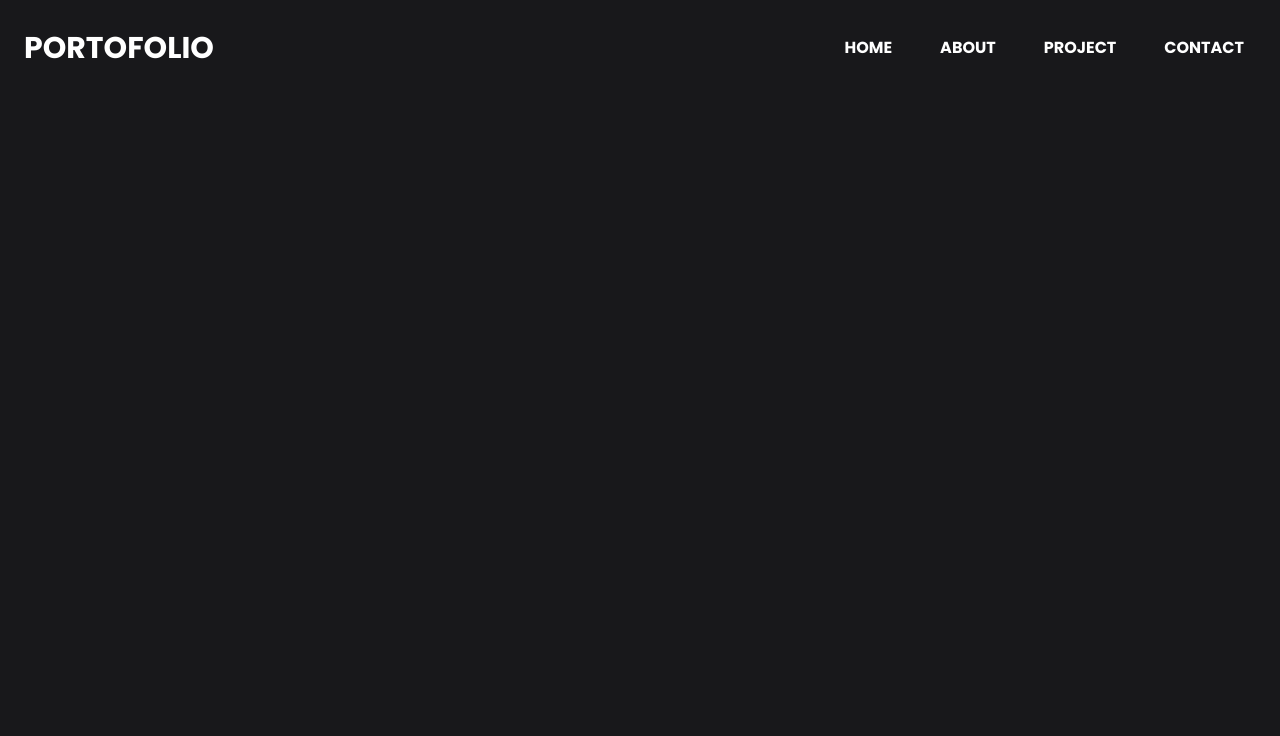
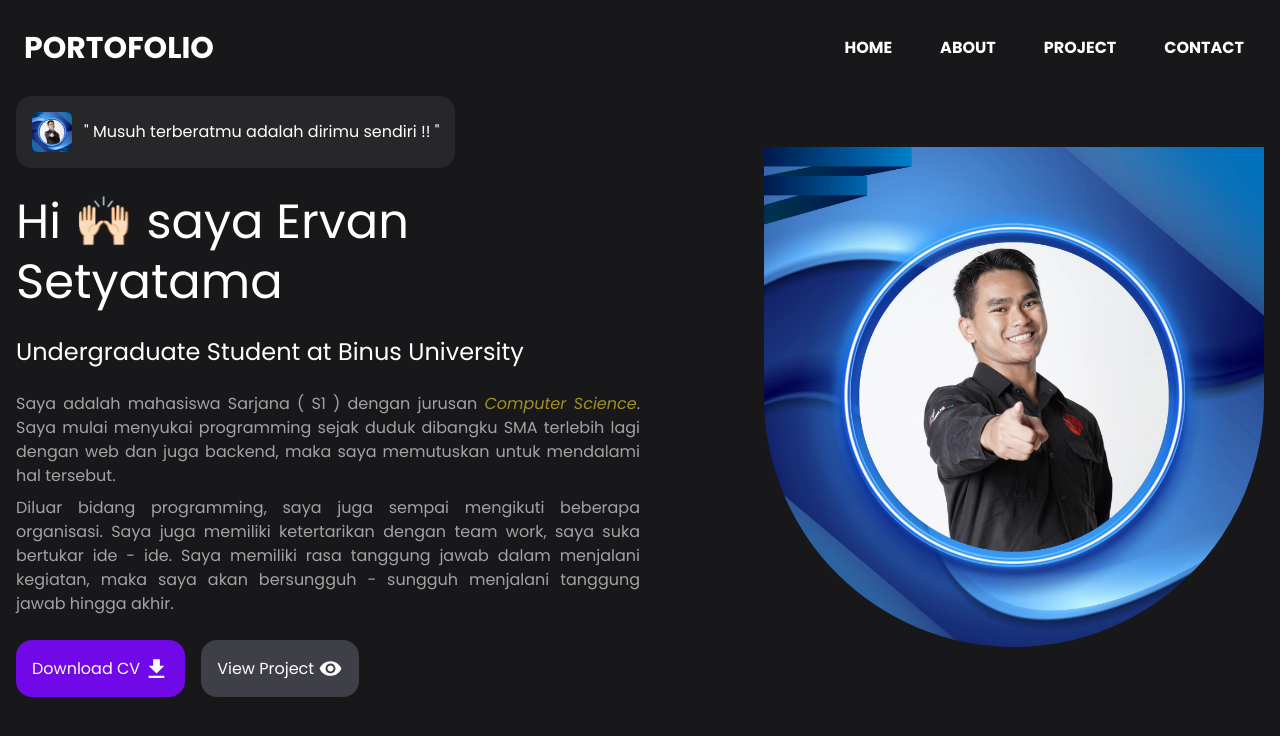
Before and after one commit to Erpan11400/PORTOFOLIO-V1, a React (Vite) app in the folder portofolio/: page / in a window 1280 px wide. Shown: the top 736 px of the page. Built offline with nearby package versions, Linux system fonts and the light colour scheme.

Commit message:
Create Hero Session

```diff
--- a/portofolio/src/App.tsx
+++ b/portofolio/src/App.tsx
@@ -1,7 +1,37 @@
+import { Image } from "./data/data"
+import { IoMdDownload, IoMdEye } from "react-icons/io";
+
 function App() {
   return (
     <>
-
+      {/* Home Session or Hero Session */}
+      <div id="#Hero" className="Hero grid grid-cols-1 lg:grid-cols-2 xl:gap-0 gap-4 items-center">
+        <div className="flex justify-center my-5 lg:hidden">
+          <img src={Image.HeroImage} alt="Ervan Setyatama" className="w-[500px] rounded-b-full" />
+        </div>
+        <div className="text-center lg:text-left">
+          <div className="flex justify-center lg:justify-start">
+            <div className="flex items-center gap-3 mb-6 bg-zinc-800 w-fit p-4 rounded-2xl">
+              <img src={Image.HeroImage} alt="Ervan Setyatama" className="w-10 rounded-md lg:block hidden" />
+              <p>" Musuh terberatmu adalah dirimu sendiri !! "</p>
+            </div>
+          </div>
+          <h1 className="text-5xl/tight">Hi 🙌🏻 saya Ervan Setyatama</h1>
+          <br />
+          <h3 className="text-2xl">Undergraduate Student at Binus University</h3>
+          <br />
+          <p className="text-base text-justify mb-2 opacity-60">Saya adalah mahasiswa Sarjana ( S1 ) dengan jurusan <span className="italic text-yellow-300">Computer Science</span>. Saya mulai menyukai programming sejak duduk dibangku SMA terlebih lagi dengan web dan juga backend, maka saya memutuskan untuk mendalami hal tersebut.</p>
+          <p className="text-base text-justify mb-6 opacity-60">Diluar bidang programming, saya juga sempai mengikuti beberapa organisasi. Saya juga memiliki ketertarikan dengan team work, saya suka bertukar ide - ide. Saya memiliki rasa tanggung jawab dalam menjalani kegiatan, maka saya akan bersungguh - sungguh menjalani tanggung jawab hingga akhir.</p>
+          <div className="flex items-center justify-center lg:justify-start sm:gap-4 gap-2">
+            <a href="#" className="flex items-center gap-1 bg-violet-700 p-4 rounded-2xl hover:bg-violet-500">Download CV <IoMdDownload size={25} /></a>
+            <a href="#" className="flex items-center gap-1 bg-zinc-700 p-4 rounded-2xl hover:bg-zinc-500">View Project <IoMdEye size={25} /> </a>
+          </div>
+        </div>
+        <div className="my-5 lg:block hidden">
+          <img src={Image.HeroImage} alt="Ervan Setyatama" className="w-[500px] lg:ml-auto rounded-b-full" />
+        </div>
+      </div>
+      {/* Home Session or Hero Session */}
     </>
   )
 }
```
